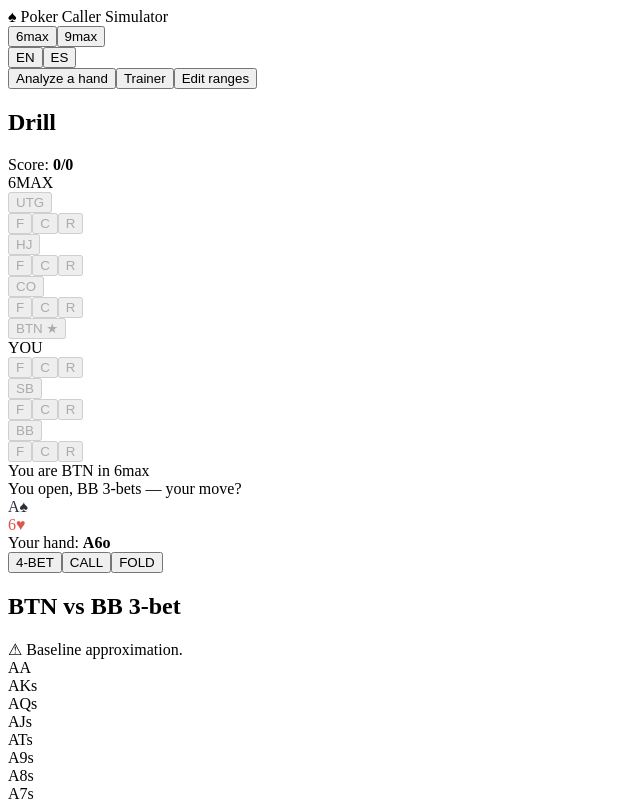
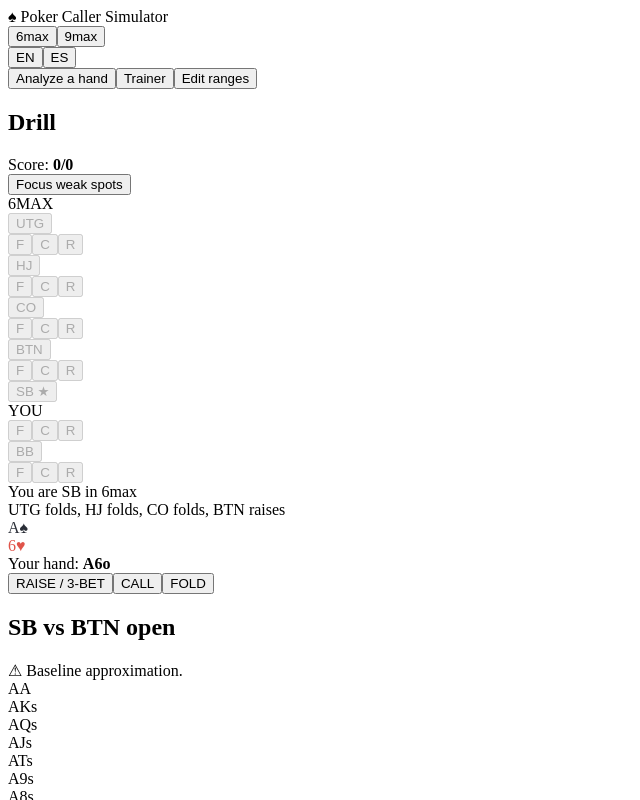
Before and after one commit to mentiacademyedu/Para-los-peceros-, a React (Vite) app: page / in a window 1280 px wide. Both pictures are taken after a click on the button "Trainer". Shown: the top 800 px of the page, without its empty margins (0-640 px from the left). Built offline with nearby package versions, Linux system fonts and the light colour scheme; the HTML template or start-up script is replaced by a standard one.

Commit message:
Trainer: 'Focus weak spots' mode — bias deals toward low-accuracy situations

```diff
--- a/src/App.jsx
+++ b/src/App.jsx
@@ -318,27 +318,47 @@ function CardSelect({ card, onChange }) {
 // -------------------- TRAINER (random drills) -----------------------------
 function randInt(n) { return Math.floor(Math.random() * n) }
 
-function makeDeal(format) {
+// Weighted situation pick. weights maps type -> relative weight (default 1).
+function pickType(weights) {
+  const entries = STAT_ORDER.map((ty) => [ty, weights?.[ty] ?? 1])
+  const total = entries.reduce((s, [, w]) => s + w, 0)
+  let r = Math.random() * total
+  for (const [ty, w] of entries) { if ((r -= w) < 0) return ty }
+  return entries[0][0]
+}
+
+// Bias toward low-accuracy spots: lower accuracy -> higher weight. Spots with
+// little data get a normal weight so they still get sampled.
+function weakWeights(stats) {
+  const w = {}
+  for (const ty of STAT_ORDER) {
+    const s = stats[ty]
+    w[ty] = !s || s.total < 3 ? 1 : 0.15 + (1 - s.correct / s.total) * 1.6
+  }
+  return w
+}
+
+function makeDeal(format, weights) {
   const seats = FORMATS[format]
-  const roll = Math.random()
+  const type = pickType(weights)
   let hero, heroAction = null, node
   const actions = {}
 
-  if (roll < 0.28) {
+  if (type === 'RFI') {
     // RFI — folded to hero (BB never opens)
     const candidates = seats.filter((s) => s !== 'BB')
     hero = candidates[randInt(candidates.length)]
     const heroIdx = seats.indexOf(hero)
     seats.slice(0, heroIdx).forEach((p) => { actions[p] = 'fold' })
     node = { type: 'RFI', raiser: null }
-  } else if (roll < 0.52) {
+  } else if (type === 'vsRFI') {
     // vsRFI — one raiser before hero
     const heroIdx = 1 + randInt(seats.length - 1)
     hero = seats[heroIdx]
     const raiserIdx = randInt(heroIdx)
     seats.slice(0, heroIdx).forEach((p, i) => { actions[p] = i === raiserIdx ? 'raise' : 'fold' })
     node = { type: 'vsRFI', raiser: seats[raiserIdx] }
-  } else if (roll < 0.74) {
+  } else if (type === 'multiway') {
     // multiway squeeze — an opener then a caller, both before hero
     const heroIdx = 2 + randInt(seats.length - 2)
     hero = seats[heroIdx]
@@ -379,11 +399,13 @@ function Trainer({ format }) {
   const [score, setScore] = useState({ correct: 0, total: 0 })
   const [log, setLog] = useState(loadLog)
   const [stats, setStats] = useState(loadStats)
+  const [focus, setFocus] = useState(false)
+  const weights = focus ? weakWeights(stats) : null
 
   const [lastFormat, setLastFormat] = useState(format)
   if (lastFormat !== format) {
     setLastFormat(format)
-    setDeal(makeDeal(format))
+    setDeal(makeDeal(format, weights))
     setGuess(null)
   }
 
@@ -415,7 +437,13 @@ function Trainer({ format }) {
       setLog((prev) => { const next = [entry, ...prev].slice(0, 100); saveLog(next); return next })
     }
   }
-  function next() { setDeal(makeDeal(format)); setGuess(null) }
+  function next() { setDeal(makeDeal(format, weights)); setGuess(null) }
+  function toggleFocus() {
+    const nf = !focus
+    setFocus(nf)
+    setDeal(makeDeal(format, nf ? weakWeights(stats) : null))
+    setGuess(null)
+  }
   function clearLog() { setLog([]); localStorage.removeItem(LOG_KEY) }
   function clearStats() { setStats({}); localStorage.removeItem(STATS_KEY) }
 
@@ -425,8 +453,11 @@ function Trainer({ format }) {
     <div className="layout">
       <section className="panel">
         <h2>{t('trainer.drill')}</h2>
-        <div className="score">{t('trainer.score')} <b>{score.correct}/{score.total}</b>
-          {score.total > 0 && <span className="muted"> ({Math.round((100 * score.correct) / score.total)}%)</span>}
+        <div className="score-row">
+          <div className="score">{t('trainer.score')} <b>{score.correct}/{score.total}</b>
+            {score.total > 0 && <span className="muted"> ({Math.round((100 * score.correct) / score.total)}%)</span>}
+          </div>
+          <button className={`chip ${focus ? 'on' : ''}`} onClick={toggleFocus}>{t('trainer.focusWeak')}</button>
         </div>
 
         <PokerTable
--- a/src/i18n.js
+++ b/src/i18n.js
@@ -53,6 +53,7 @@ const STRINGS = {
     'trainer.youPicked': 'you',
     'trainer.solver': 'solver',
     'trainer.accuracy': 'Accuracy by spot',
+    'trainer.focusWeak': 'Focus weak spots',
 
     'edit.title': 'Edit a range',
     'edit.hint': 'Paste your own solver output as poker notation. Saved locally in your browser.',
@@ -157,6 +158,7 @@ const STRINGS = {
     'trainer.youPicked': 'tú',
     'trainer.solver': 'solver',
     'trainer.accuracy': 'Precisión por spot',
+    'trainer.focusWeak': 'Enfocar puntos débiles',
 
     'edit.title': 'Editar un rango',
     'edit.hint': 'Pega tu propio output del solver en notación de poker. Se guarda localmente en tu navegador.',
--- a/src/styles.css
+++ b/src/styles.css
@@ -188,8 +188,15 @@ code { background: var(--elev); padding: 1px 6px; border-radius: 5px; color: var
 .primary:hover { opacity: .88; }
 
 /* ---- trainer ---- */
-.score { font-size: 14px; margin-bottom: 16px; color: var(--muted); }
+.score-row { display: flex; align-items: center; justify-content: space-between; gap: 10px; margin-bottom: 16px; }
+.score { font-size: 14px; color: var(--muted); }
 .score b { color: var(--text); font-variant-numeric: tabular-nums; }
+.chip {
+  background: var(--bg2); color: var(--muted); border: 1px solid var(--line);
+  border-radius: 20px; padding: 5px 12px; font-size: 12px; font-weight: 600; transition: .15s; white-space: nowrap;
+}
+.chip:hover { color: var(--text); border-color: var(--line-strong); }
+.chip.on { background: var(--accent); color: var(--accent-ink); border-color: var(--accent); }
 .drill-q { background: var(--elev); border-radius: var(--radius); padding: 20px; text-align: center; border: 1px solid var(--line); }
 .drill-cards { display: flex; gap: 10px; justify-content: center; margin: 14px 0; }
 .big-card {
```
